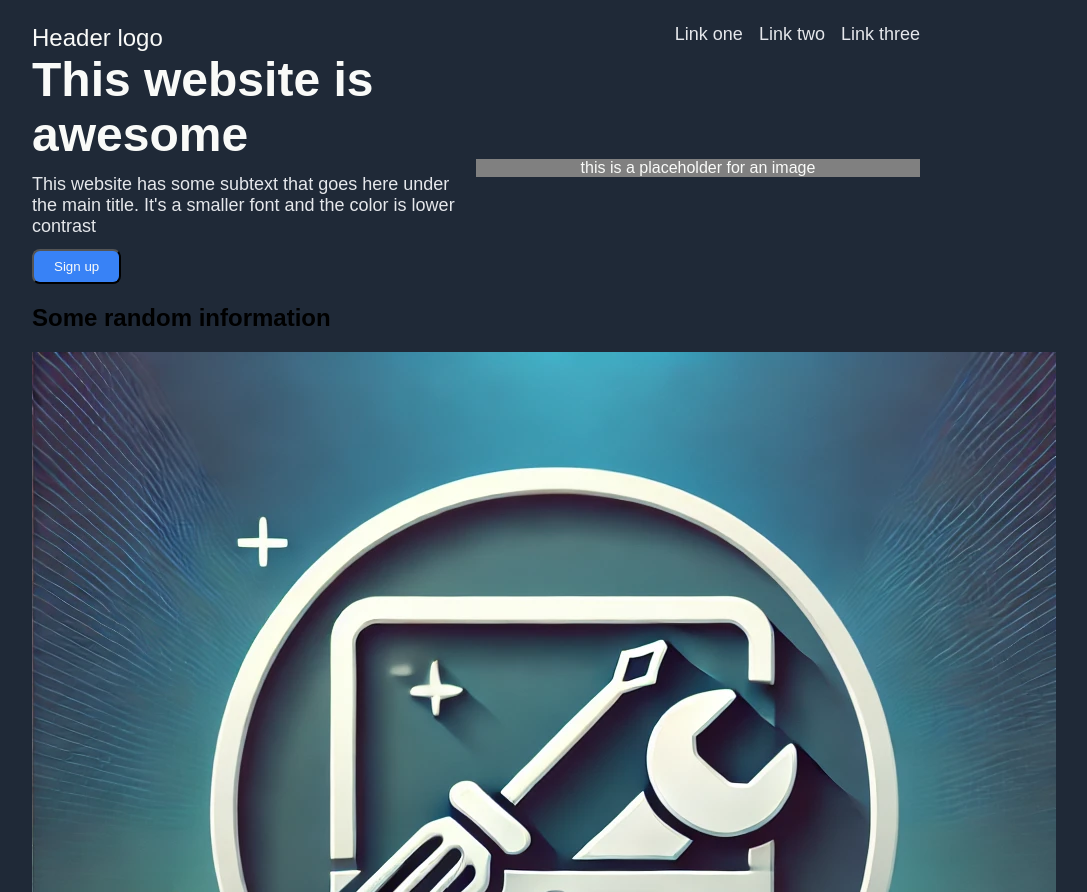
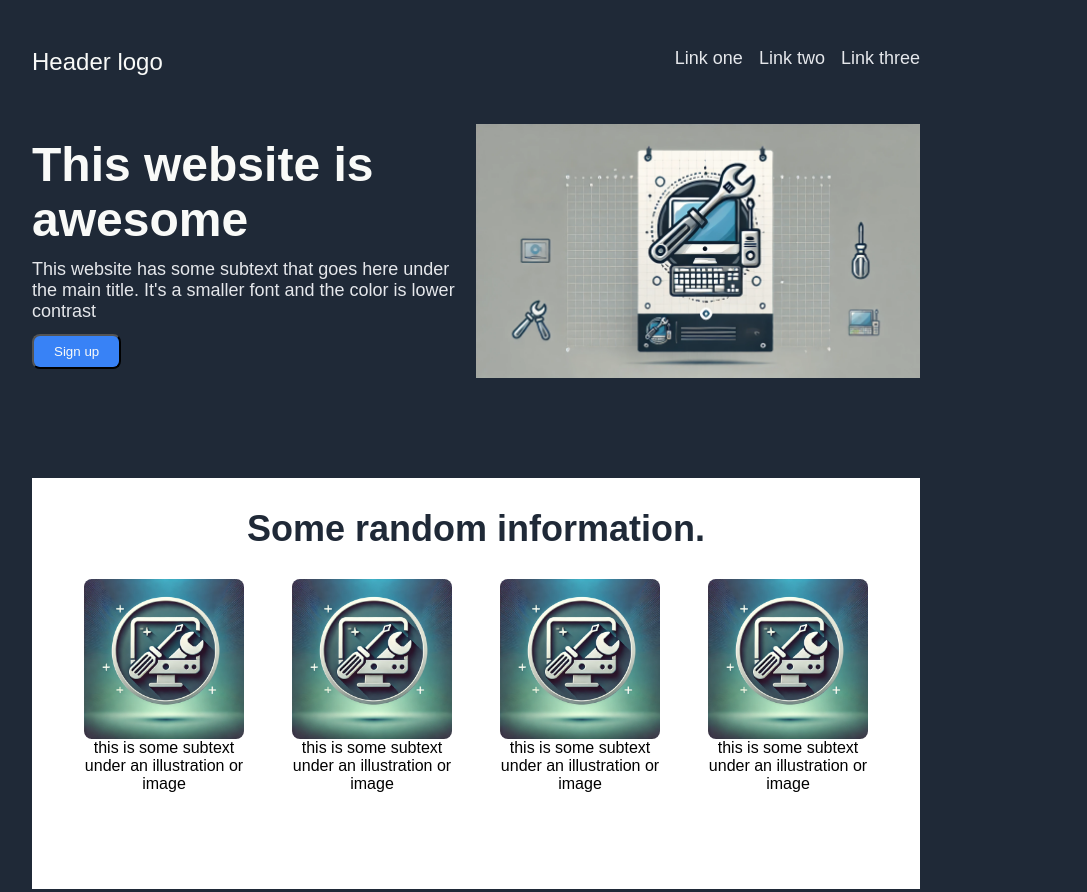
Before and after one commit to NJBCook/odin-landing-page, a plain HTML site: page index.html in a window 1280 px wide. Shown: the top 892 px of the page, without its empty margins (164-1251 px from the left). Drawn offline with Linux system fonts and the light colour scheme.

Commit message:
initial css for card section

```diff
--- a/index.html
+++ b/index.html
@@ -23,12 +23,12 @@
                 <button>Sign up</button>
             </div>
             <div class="banner-image">
-                <span>this is a placeholder for an image</span>
+                <img src="./images/banner.jpg" alt="Banner image">
             </div>
         </div>
     </header>
     <div class="layer-1">
-        <h2>Some random information</h2>
+        <h2>Some random information.</h2>
         <div class="card-wrapper">
             <div class="card">
                 <img src="./images/card.jpg" alt="Settings icon">
--- a/style.css
+++ b/style.css
@@ -3,13 +3,15 @@ body {
   background-color: #1f2937;
   display: flex;
   flex-direction: column;
-  margin: 24px 196px;
+  gap: 96px;
+  margin: 48px 196px;
 }
 
 .menu {
   display: flex;
   justify-content: space-between;
   color: #f9faf8;
+  margin-block-end: 48px;
   ul {
     font-size: 18px;
     gap: 16px;
@@ -57,8 +59,38 @@ body {
   }
   .banner-image {
     flex: 1;
-    background-color: grey;
-    text-align: center;
-    color: #f9faf8;
+    img {
+      width: 100%;
+    }
   }
 }
+
+.layer-1 {
+  background-color: white;
+  padding-block-end: 96px;
+  h2 {
+    text-align: center;
+    font-size: 36px;
+    font-weight: bold;
+    color: #1f2937;
+  }
+  .card-wrapper {
+    display: flex;
+    gap: 48px;
+    justify-content: center;
+    flex-wrap: wrap;
+    .card {
+      display: flex;
+      flex-direction: column;
+      width: 160px;
+      img {
+        height: 160px;
+        border-radius: 8px;
+      }
+      span {
+        text-wrap: wrap;
+        text-align: center;
+      }
+    }
+  }
+}
```
Also changed, not shown: images/banner.jpg (added), 1 other file.
